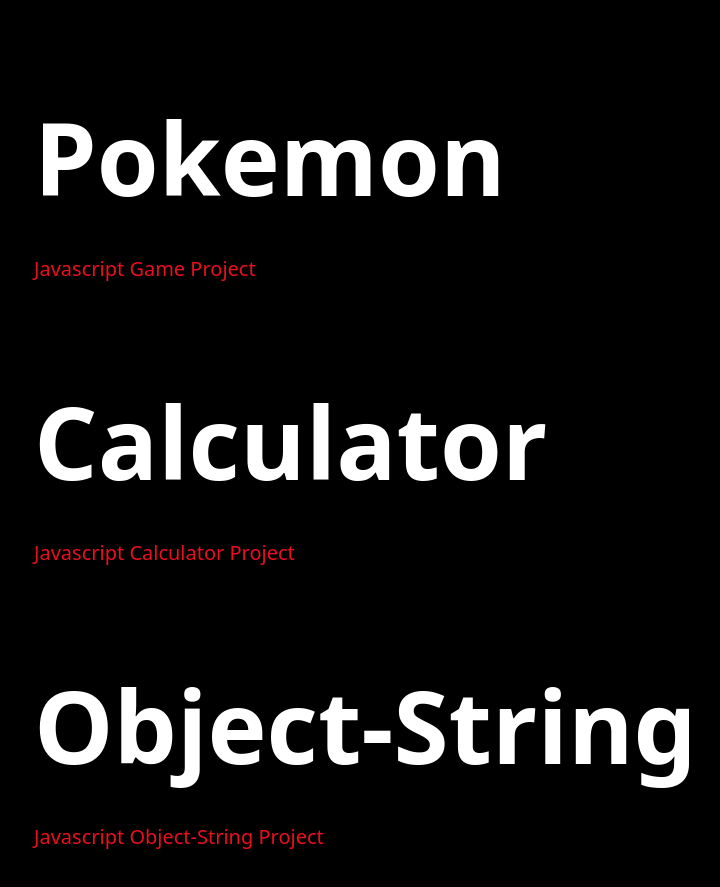
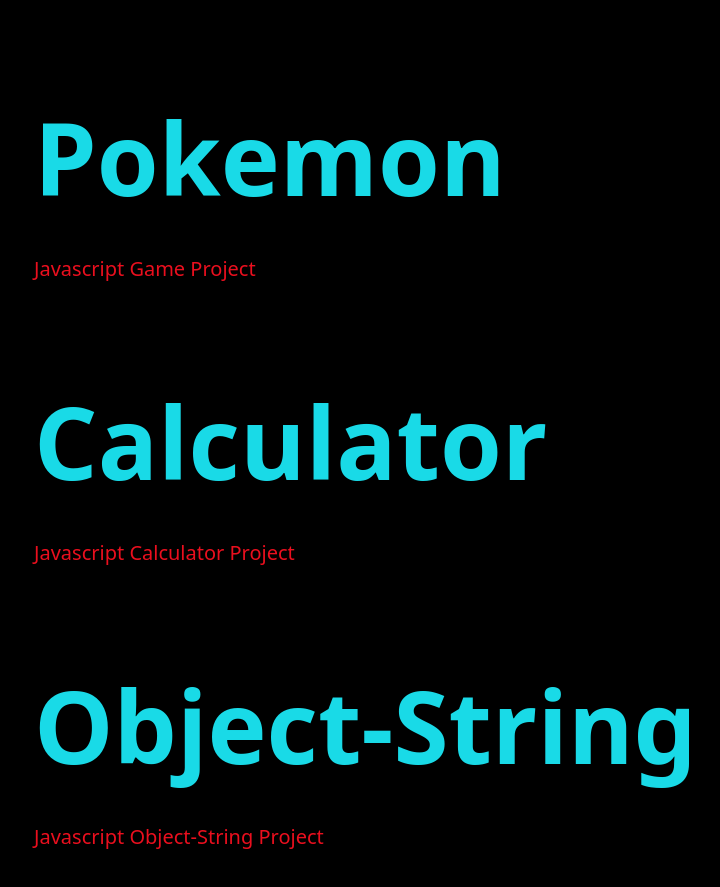
Before and after one commit to alexandraadamchik/Portfolio_SCSS_HTML_old, a website built with Parcel: page src/iamWork.html in a window 1280 px wide. Shown: the part 1579-2466 px from the top of the page, without its empty margins (222-942 px from the left). Built offline with nearby package versions, Linux system fonts and the light colour scheme.

Commit message:
changes Projects

```diff
--- a/src/iamWork.html
+++ b/src/iamWork.html
@@ -72,19 +72,19 @@
       </div>
       <div>
         <a href="https://github.com/FbW22-E10/pb-pokemon-lite-doingf1ne" target="_blank"
-          ><h1>Pokemon</h1>
+          ><h1 class="last-made-projects">Pokemon</h1>
           <br />
           <h6>Javascript Game Project</h6></a>
       </div>
       <div>
         <a href="https://github.com/FbW22-E10/pb-calculator-doingf1ne" target="_blank"
-          ><h1>Calculator</h1>
+          ><h1 class="last-made-projects">Calculator</h1>
           <br />
           <h6>Javascript Calculator Project</h6></a>
       </div>
       <div>
         <a href="https://github.com/FbW22-E10/pb-object-string-project-doingf1ne" target="_blank"
-          ><h1>Object-String</h1>
+          ><h1 class="last-made-projects">Object-String</h1>
           <br />
           <h6>Javascript Object-String Project</h6></a>
       </div>
--- a/src/styles/_iamWork.scss
+++ b/src/styles/_iamWork.scss
@@ -22,7 +22,11 @@
       font-weight: 600;
 
     }
-
+    .last-made-projects {
+      color: #19dae7;
+      font-size: 10rem;
+      font-weight: 600;
+    }
     h6 {
       color: $danger;
       font-size: 2rem;
```
